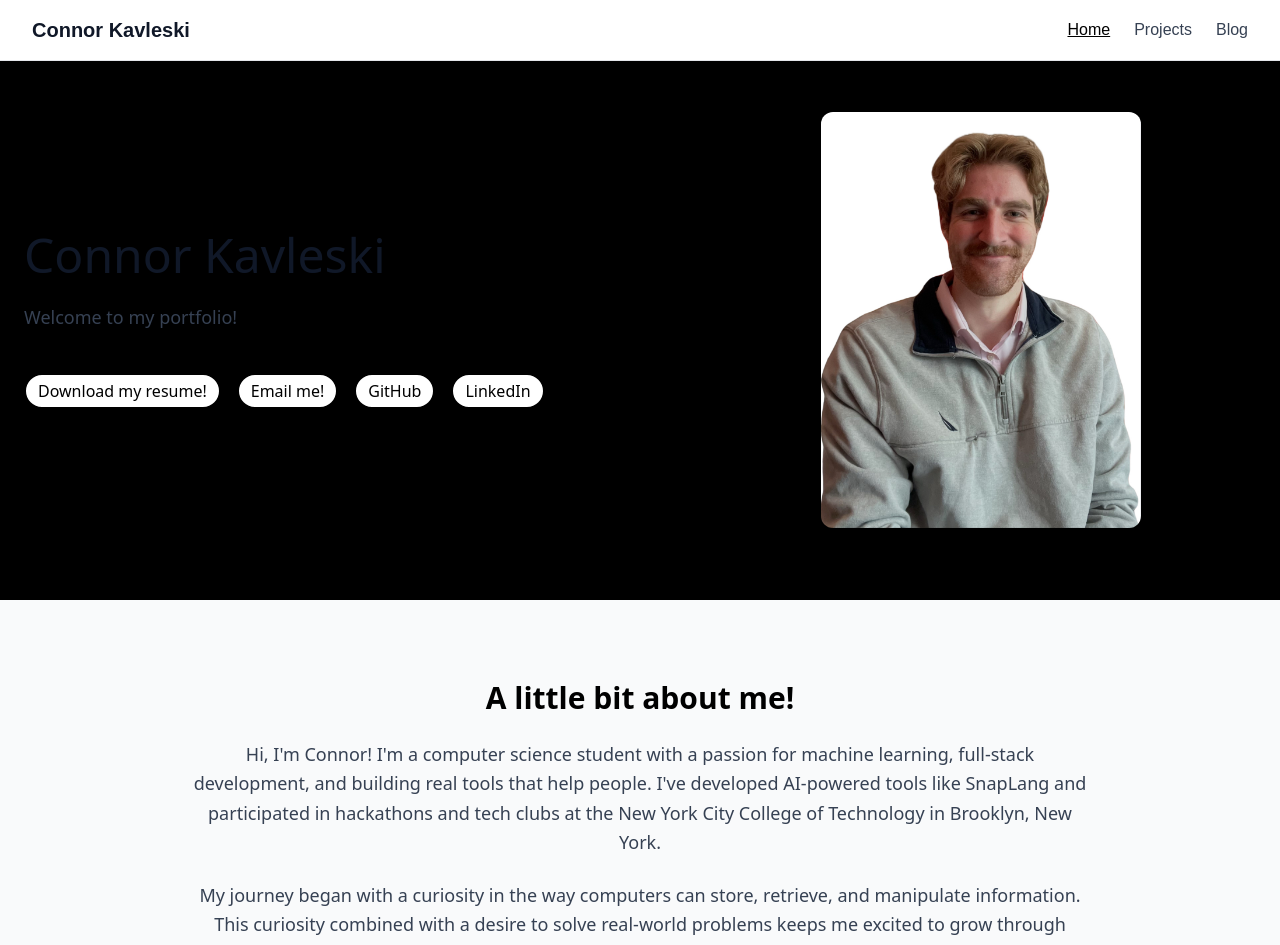
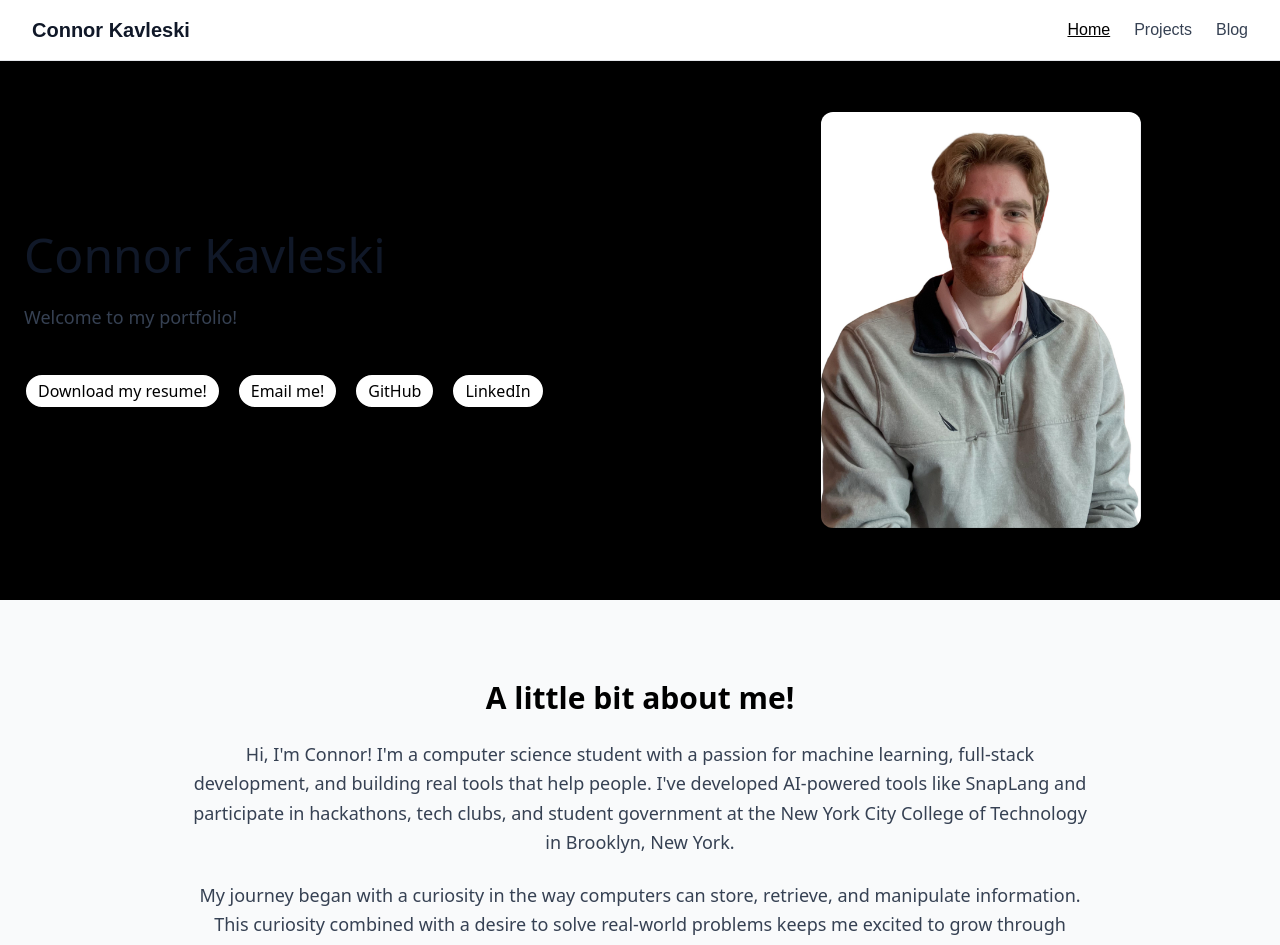
Before and after one commit to Con-Adonis/Connor-Portfolio, a Next.js app: page / in a window 1280 px wide. Shown: the top 945 px of the page. Built offline with nearby package versions, Linux system fonts and the light colour scheme.

Commit message:
student government addition

```diff
--- a/src/pages/index.tsx
+++ b/src/pages/index.tsx
@@ -69,7 +69,7 @@ export default function Home() {
             </h2>
             <p className="text-gray-700 text-lg leading-relaxed">
               Hi, I&apos;m Connor! I&apos;m a computer science student with a passion for machine learning, full-stack development, and building real tools that help people.
-              I&apos;ve developed AI-powered tools like SnapLang and participated in hackathons and tech clubs at the New York City College of Technology in Brooklyn, New York.
+              I&apos;ve developed AI-powered tools like SnapLang and participate in hackathons, tech clubs, and student government at the New York City College of Technology in Brooklyn, New York.
             </p>
             <p className="text-gray-700 text-lg leading-relaxed">
               My journey began with a curiosity in the way computers can store, retrieve, and manipulate information. This curiosity combined with a desire to solve
```
